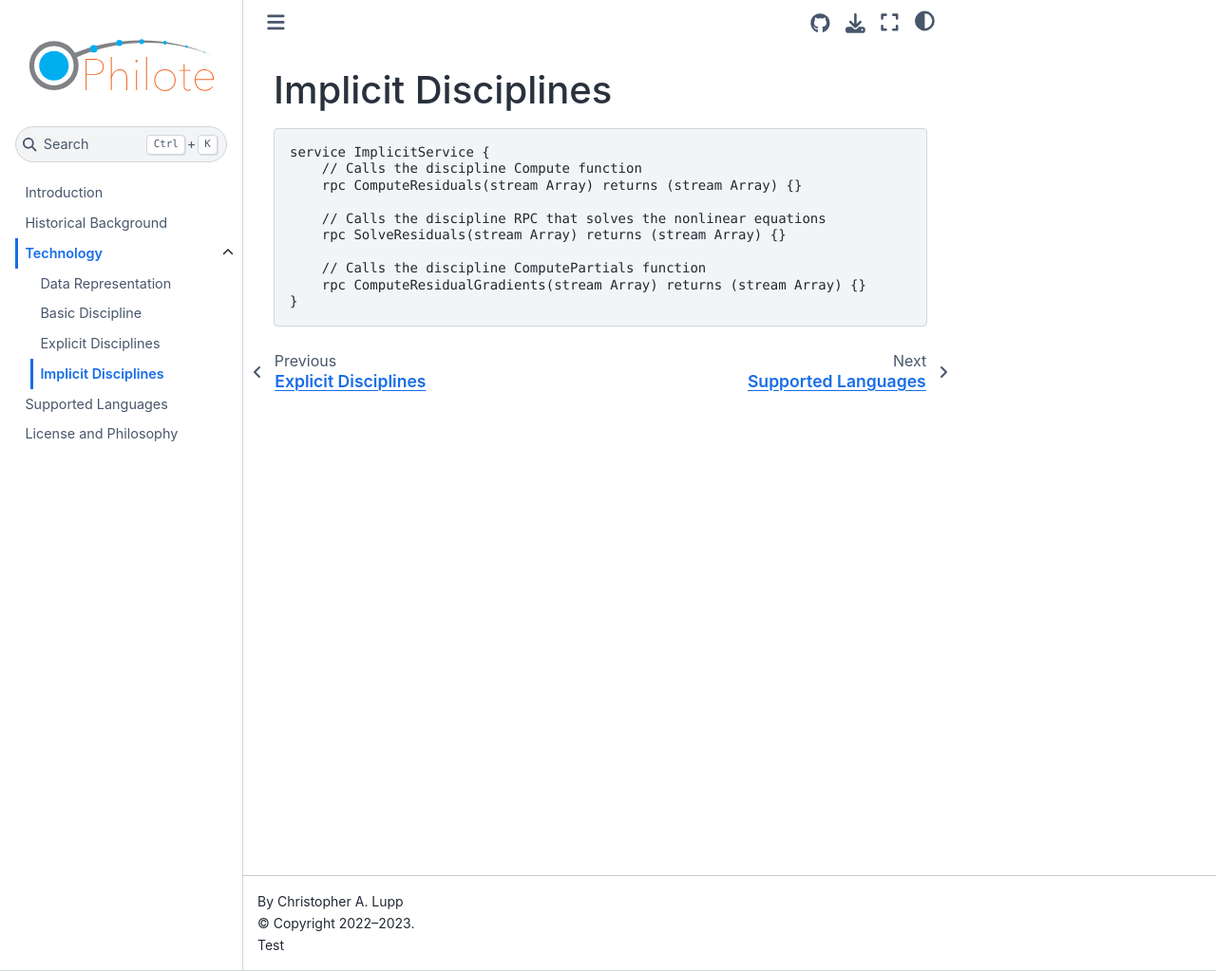
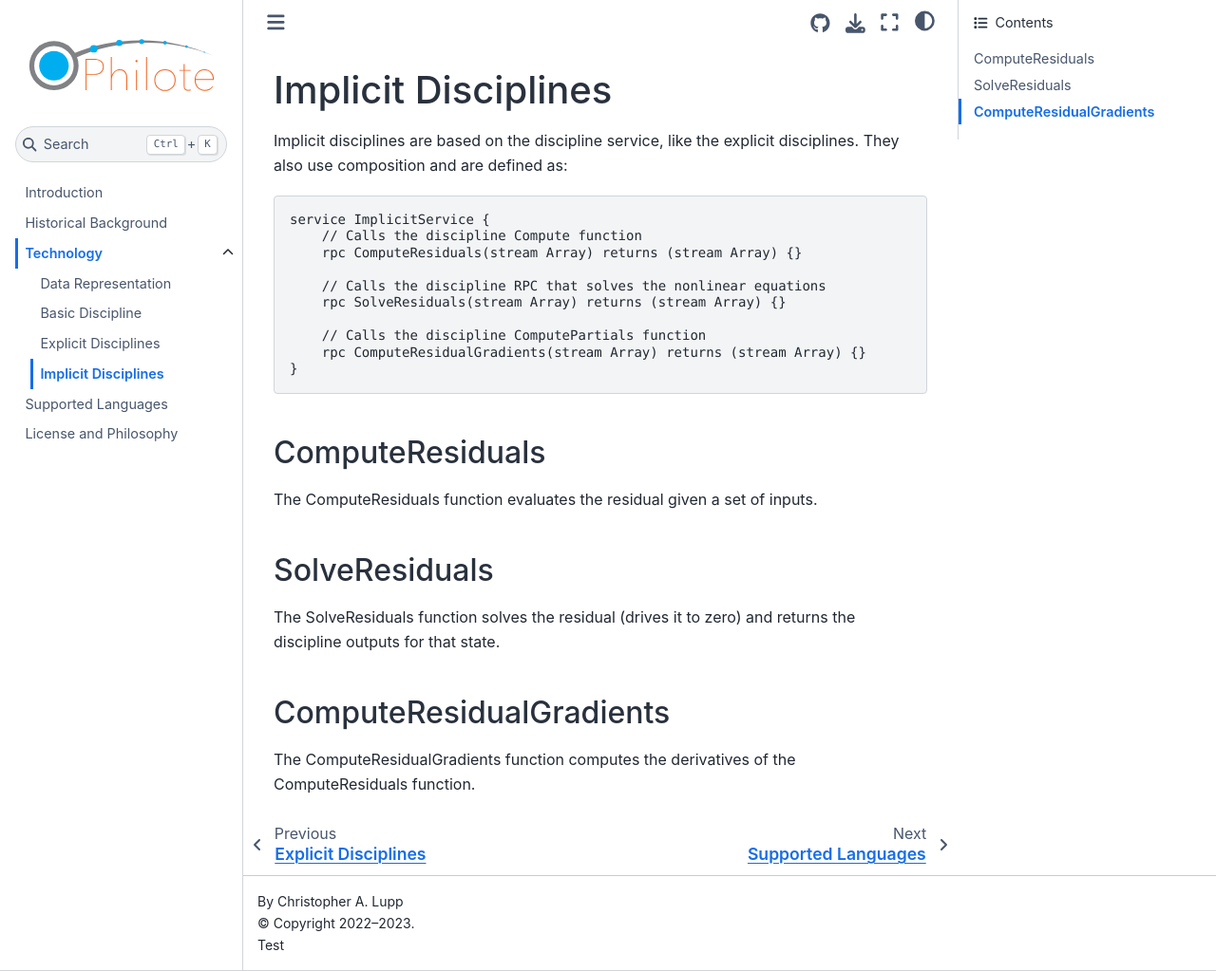
Before and after one commit to Philote-MDO/Philote-MDO, a Jupyter Book: the page built from doc/implicit.md, in a window 1280 px wide and 1023 px high. Shown: the whole window at 95% size. Built offline with Jupyter Book 1.0.4 settings and Sphinx 7.4.7 and the Sphinx Book theme 1.1.4, drawn with Linux system fonts in a browser that asks for light colours.

Commit message:
updated implicit

```diff
--- a/doc/implicit.md
+++ b/doc/implicit.md
@@ -1,4 +1,7 @@
 # Implicit Disciplines
+
+Implicit disciplines are based on the discipline service, like the explicit
+disciplines. They also use composition and are defined as:
 
     service ImplicitService {
         // Calls the discipline Compute function
@@ -10,3 +13,16 @@
         // Calls the discipline ComputePartials function
         rpc ComputeResidualGradients(stream Array) returns (stream Array) {}
     }
+
+## ComputeResiduals
+
+The ComputeResiduals function evaluates the residual given a set of inputs.
+
+## SolveResiduals
+
+The SolveResiduals function solves the residual (drives it to zero) and returns
+the discipline outputs for that state.
+
+## ComputeResidualGradients
+The ComputeResidualGradients function computes the derivatives of the
+ComputeResiduals function.
```
